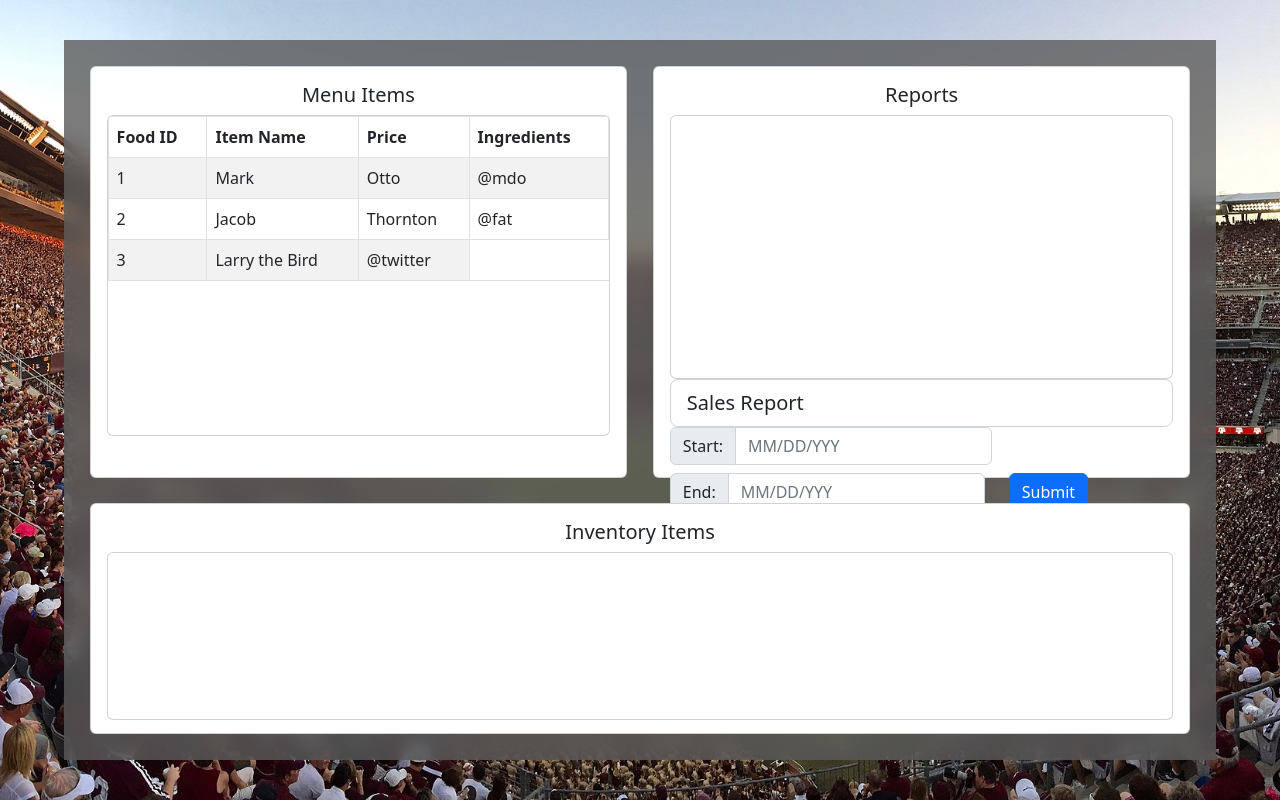
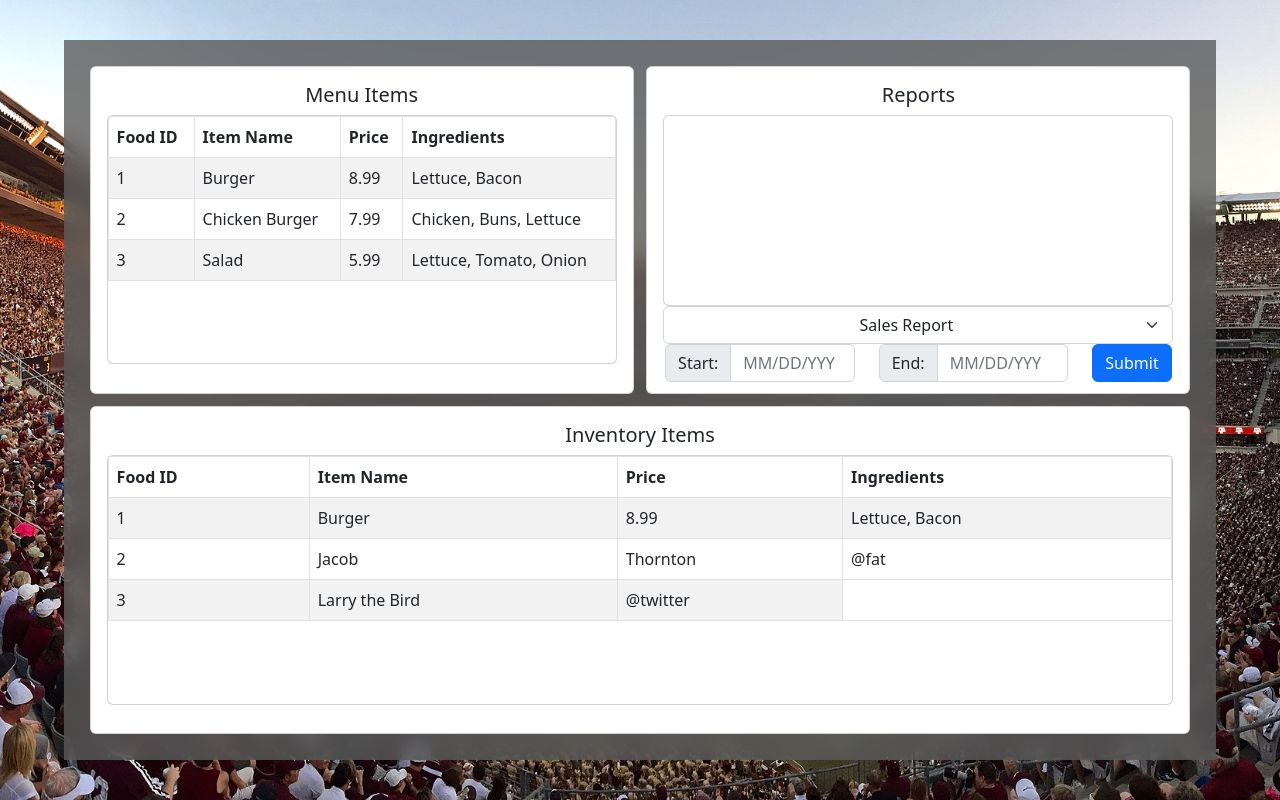
Before and after one commit to CSCE315-F22-Taele/Team-64-Project-3, a React (Create React App) app: page /manager in a window 1280 px wide. Built offline with nearby package versions, Linux system fonts and the light colour scheme.

Commit message:
added tabs for server and customer and fixed the layout of the manager side

```diff
--- a/src/Pages/customer.js
+++ b/src/Pages/customer.js
@@ -82,6 +82,22 @@ const Customer = () => {
               Menu Items
             </Card.Title>
 
+            <div class="container my-5">
+              <nav>
+                <div class="nav nav-tabs" id="nav-tab" role="tablist">
+                  <button class="nav-link active" id="nav-home-tab" data-bs-toggle="tab"
+                  data-bs-target="#nav-home" type="button" role="tab" aria-controls='nav-home'
+                  aria-selected="true">Food</button>
+
+                <button class="nav-link" id="nav-profile-tab" data-bs-toggle="tab"
+                  data-bs-target="#nav-profile" type="button" role="tab" aria-controls='nav-profile'
+                  aria-selected="false">Drinks</button>
+
+                </div>
+              </nav>
+              <div class="tab-content" id="nav-tabContent">
+                <div class="tab-pane fade show active p-3" id="nav-home" role="tabpanel"
+                aria-labelledby='nav-home-tab'>
                 <div style={gridContainer}>
                   <Button style={{backgroundColor: 'rgba(90, 90, 90, .8)'}}>1</Button>
                   <Button style={{backgroundColor: 'rgba(90, 90, 90, .8)'}}>2</Button>
@@ -113,6 +129,17 @@ const Customer = () => {
                   <Button style={{backgroundColor: 'rgba(90, 90, 90, .8)'}}>28</Button>
             </div>
 
+                </div>
+              </div>
+
+
+                <div class="tab-pane fade p-3" id="nav-profile" role="tabpanel"
+                aria-labelledby='nav-profile-tab'>
+                This is the Drinks Tab
+                </div>
+
+            </div>
+
           </Card.Body>
         </Card>
 
--- a/src/Pages/manager.js
+++ b/src/Pages/manager.js
@@ -39,7 +39,7 @@ const glassPane = {
   //Grid layout
   display: 'grid',
   gridTemplateColumns: 'repeat(2, 1fr)',
-  gap: '2vw',
+  gap: '1vw',
   // gridAutoRows: 'minmax(500px, auto)',
   padding: '2%',
 }
@@ -53,7 +53,7 @@ const reportStyle = {
   position: 'relative',
   width: '100%',
   height: '100%',
-  alignItems: 'center',
+
 }
 const inventoryItemsStyle = {
   width: '100%',
@@ -61,7 +61,7 @@ const inventoryItemsStyle = {
   gridColumn: '1/3',
 }
 const formStyle = {
-  position: 'relative',
+
   width: '100%',
 
 }
@@ -95,9 +95,103 @@ const Manager = () => {
                   <tbody>
                     <tr>
                       <td>1</td>
-                      <td>Mark</td>
-                      <td>Otto</td>
-                      <td>@mdo</td>
+                      <td>Burger</td>
+                      <td>8.99</td>
+                      <td>Lettuce, Bacon</td>
+                    </tr>
+                    <tr>
+                      <td>2</td>
+                      <td>Chicken Burger</td>
+                      <td>7.99</td>
+                      <td>Chicken, Buns, Lettuce</td>
+                    </tr>
+                    <tr>
+                      <td>3</td>
+                      <td>Salad</td>
+                      <td>5.99</td>
+                      <td>Lettuce, Tomato, Onion</td>
+                    </tr>
+                  </tbody>
+                </Table>
+              </Card>
+            </Card.Body>
+          </Card>
+
+          <Card style={reportStyle}>
+            <Card.Body>
+            <Card.Title style={{textAlign:'center'}}>
+                Reports
+            </Card.Title>
+            <Card style={{height:'65%'}}>
+              <Card.Body>
+
+              </Card.Body>
+            </Card>
+
+            <div style={formStyle}>
+              <Form>
+                <Row className="align-items-center">
+                  <Col xs="100%">
+                    <Form.Select aria-label="Default select example" style={{textAlign: 'center'}}>
+                          <option>Sales Report</option>
+                          <option>Restock Report</option>
+                          <option>Excess Report</option>
+                          <option>Combo Report</option>
+                    </Form.Select>
+                  </Col>
+                </Row>
+                <Row className="align-items-center" style={{justifyContent: 'center'}}>
+                  <Col xs="auto" style={{width: '40%'}}>
+                    <Form.Label htmlFor="inlineFormInput" visuallyHidden>
+                      Name
+                    </Form.Label>
+                    <InputGroup className="mb-2">
+                      <InputGroup.Text >Start:</InputGroup.Text>
+                      <Form.Control id="inlineFormInputGroup" placeholder="MM/DD/YYY" />
+                    </InputGroup>
+                  </Col>
+                  <Col xs="auto" style={{width: '40%'}}>
+                    <Form.Label htmlFor="inlineFormInputGroup" visuallyHidden>
+                      Username
+                    </Form.Label>
+                    <InputGroup className="mb-2">
+                      <InputGroup.Text>End:</InputGroup.Text>
+                      <Form.Control id="inlineFormInputGroup" placeholder="MM/DD/YYY" />
+                    </InputGroup>
+                  </Col>
+                  <Col xs="auto">
+                    <Button type="submit" className="mb-2" >
+                      Submit
+                    </Button>
+                  </Col>
+                </Row>
+              </Form>
+            </div>
+
+            </Card.Body>
+          </Card>
+
+          <Card style={inventoryItemsStyle}>
+            <Card.Body>
+              <Card.Title style={{textAlign:'center'}}>
+                Inventory Items
+              </Card.Title>
+              <Card style={{height: '85%'}}>
+              <Table striped bordered hover>
+                  <thead>
+                    <tr>
+                      <th>Food ID</th>
+                      <th>Item Name</th>
+                      <th>Price</th>
+                      <th>Ingredients</th>
+                    </tr>
+                  </thead>
+                  <tbody>
+                    <tr>
+                      <td>1</td>
+                      <td>Burger</td>
+                      <td>8.99</td>
+                      <td>Lettuce, Bacon</td>
                     </tr>
                     <tr>
                       <td>2</td>
@@ -116,70 +210,6 @@ const Manager = () => {
             </Card.Body>
           </Card>
 
-          <Card style={reportStyle}>
-            <Card.Body>
-            <Card.Title style={{textAlign:'center'}}>
-                Reports
-            </Card.Title>
-            <Card style={{height:'70%', width: '100%'}}>
-              <Card.Body>
-
-              </Card.Body>
-            </Card>
-
-            <div style={formStyle}>
-              <Form>
-                <Row className="align-items-center">
-                  <Col xs="100%">
-                      <select class="form-control form-control-lg" value={selects} onChange={e=>setSelects(e.target.value)}>
-                        <option>Sales Report</option>
-                        <option>Restock Report</option>
-                        <option>Excess Report</option>
-                        <option>Combo Report</option>
-                      </select>
-                    </Col>
-                </Row>
-                <Row className="align-items-center">
-                  <Col xs="auto">
-                    <Form.Label htmlFor="inlineFormInput" visuallyHidden>
-                      Name
-                    </Form.Label>
-                    <InputGroup className="mb-2">
-                      <InputGroup.Text>Start:</InputGroup.Text>
-                      <Form.Control id="inlineFormInputGroup" placeholder="MM/DD/YYY" />
-                    </InputGroup>
-                  </Col>
-                  <Col xs="auto">
-                    <Form.Label htmlFor="inlineFormInputGroup" visuallyHidden>
-                      Username
-                    </Form.Label>
-                    <InputGroup className="mb-2">
-                      <InputGroup.Text>End:</InputGroup.Text>
-                      <Form.Control id="inlineFormInputGroup" placeholder="MM/DD/YYY" />
-                    </InputGroup>
-                  </Col>
-                  <Col xs="auto">
-                    <Button type="submit" className="mb-2">
-                      Submit
-                    </Button>
-                  </Col>
-                </Row>
-              </Form>
-            </div>
-
-            </Card.Body>
-          </Card>
-
-          <Card style={inventoryItemsStyle}>
-            <Card.Body>
-              <Card.Title style={{textAlign:'center'}}>
-                Inventory Items
-              </Card.Title>
-              <Card style={{height: '85%'}}>
-              </Card>
-            </Card.Body>
-          </Card>
-
         </div>
     </div>
     )
--- a/src/Pages/server.js
+++ b/src/Pages/server.js
@@ -31,7 +31,7 @@ const glassPane = {
 }
 
 
-//----Invent Styles Begin----
+//----Inventory Styles Begin----
 const inventoryContainerStyle = {
   width: '100%',
   height: '100%',
@@ -73,7 +73,22 @@ const Server = () => {
             <Card.Title style={{ textAlign: 'center' }}>
               Menu Items
             </Card.Title>
+            <div class="container my-5">
+              <nav>
+                <div class="nav nav-tabs" id="nav-tab" role="tablist">
+                  <button class="nav-link active" id="nav-home-tab" data-bs-toggle="tab"
+                  data-bs-target="#nav-home" type="button" role="tab" aria-controls='nav-home'
+                  aria-selected="true">Food</button>
 
+                <button class="nav-link" id="nav-profile-tab" data-bs-toggle="tab"
+                  data-bs-target="#nav-profile" type="button" role="tab" aria-controls='nav-profile'
+                  aria-selected="false">Drinks</button>
+
+                </div>
+              </nav>
+              <div class="tab-content" id="nav-tabContent">
+                <div class="tab-pane fade show active p-3" id="nav-home" role="tabpanel"
+                aria-labelledby='nav-home-tab'>
                 <div style={gridContainer}>
                   <Button style={{backgroundColor: 'rgba(90, 90, 90, .8)'}}>1</Button>
                   <Button style={{backgroundColor: 'rgba(90, 90, 90, .8)'}}>2</Button>
@@ -105,6 +120,19 @@ const Server = () => {
                   <Button style={{backgroundColor: 'rgba(90, 90, 90, .8)'}}>28</Button>
             </div>
 
+                </div>
+              </div>
+
+
+                <div class="tab-pane fade p-3" id="nav-profile" role="tabpanel"
+                aria-labelledby='nav-profile-tab'>
+                This is the Drinks Tab
+                </div>
+
+            </div>
+
+
+
           </Card.Body>
         </Card>
 
@@ -113,6 +141,9 @@ const Server = () => {
             <Card.Title style={{ textAlign: 'center'}}>
               Current Order
             </Card.Title>
+            <Card style={{height: '90%'}}>
+
+            </Card>
             <Button style={{backgroundColor: 'rgba(90, 90, 90, .8)', width: '100%'}}>Checkout</Button>
 
           </Card.Body>
```
Lines whose indentation alone changed are shown as unchanged.
